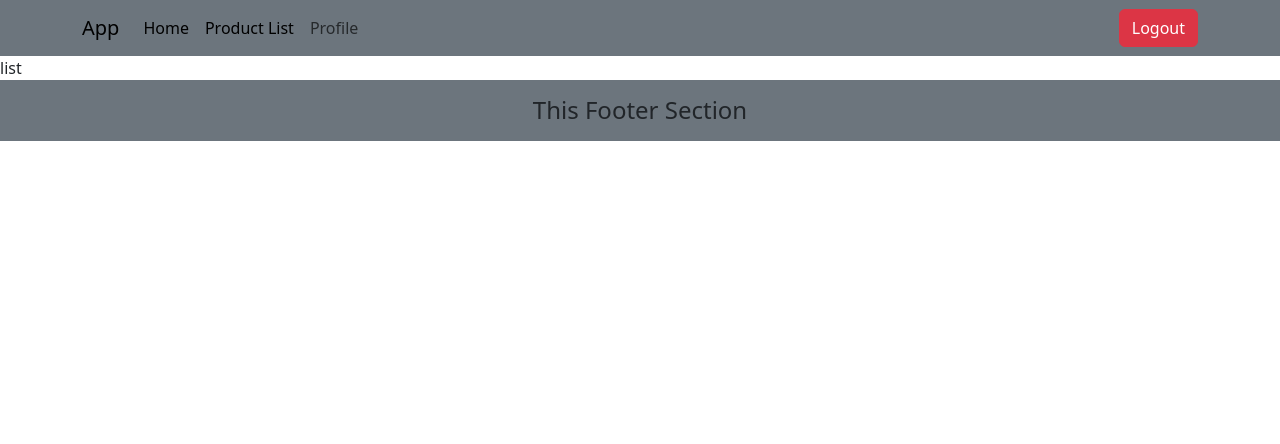
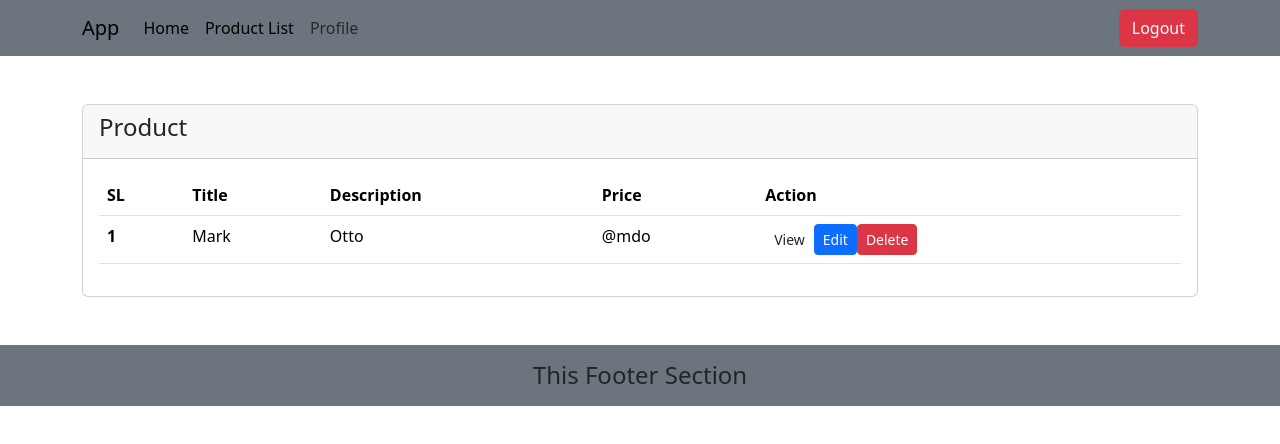
Before and after one commit to rarimon/CRUD-APP, a React (Vite) app: page /products in a window 1280 px wide. Shown: the top 444 px of the page. Built offline with nearby package versions, Linux system fonts and the light colour scheme; sample sign-in values are in the browser's storage.

Commit message:
design product List component

```diff
--- a/src/apirequest/ApiRequest.js
+++ b/src/apirequest/ApiRequest.js
@@ -21,5 +21,8 @@ export const LoginReqest=async (formData)=>{
         console.log(err);
     }
 
+    }
+
+    export const ProductList=async ()=>{
 
     }
--- a/src/components/ProductList.jsx
+++ b/src/components/ProductList.jsx
@@ -3,7 +3,43 @@ import React from 'react';
 const ProductList = () => {
     return (
         <div>
-            list
+            <div className="container my-5">
+                <div className="row">
+                    <div className="col-lg-12">
+                        <div className="card">
+                            <div className="card-header">
+                                <h4>Product</h4>
+                            </div>
+                            <div className="card-body">
+                                <table className="table table-hover">
+                                    <thead>
+                                    <tr>
+                                        <th scope="col">SL</th>
+                                        <th scope="col">Title</th>
+                                        <th scope="col">Description</th>
+                                        <th scope="col">Price</th>
+                                        <th scope="col">Action</th>
+                                    </tr>
+                                    </thead>
+                                    <tbody>
+                                    <tr>
+                                        <th scope="row">1</th>
+                                        <td>Mark</td>
+                                        <td>Otto</td>
+                                        <td>@mdo</td>
+                                        <td>
+                                            <button className="btn btn-sm btn-outlinfo">View</button>
+                                            <button className="btn btn-sm btn-primary">Edit</button>
+                                            <button className="btn btn-sm btn-danger">Delete</button>
+                                        </td>
+                                    </tr>
+                                    </tbody>
+                                </table>
+                            </div>
+                        </div>
+                    </div>
+                </div>
+            </div>
         </div>
     );
 };
```
